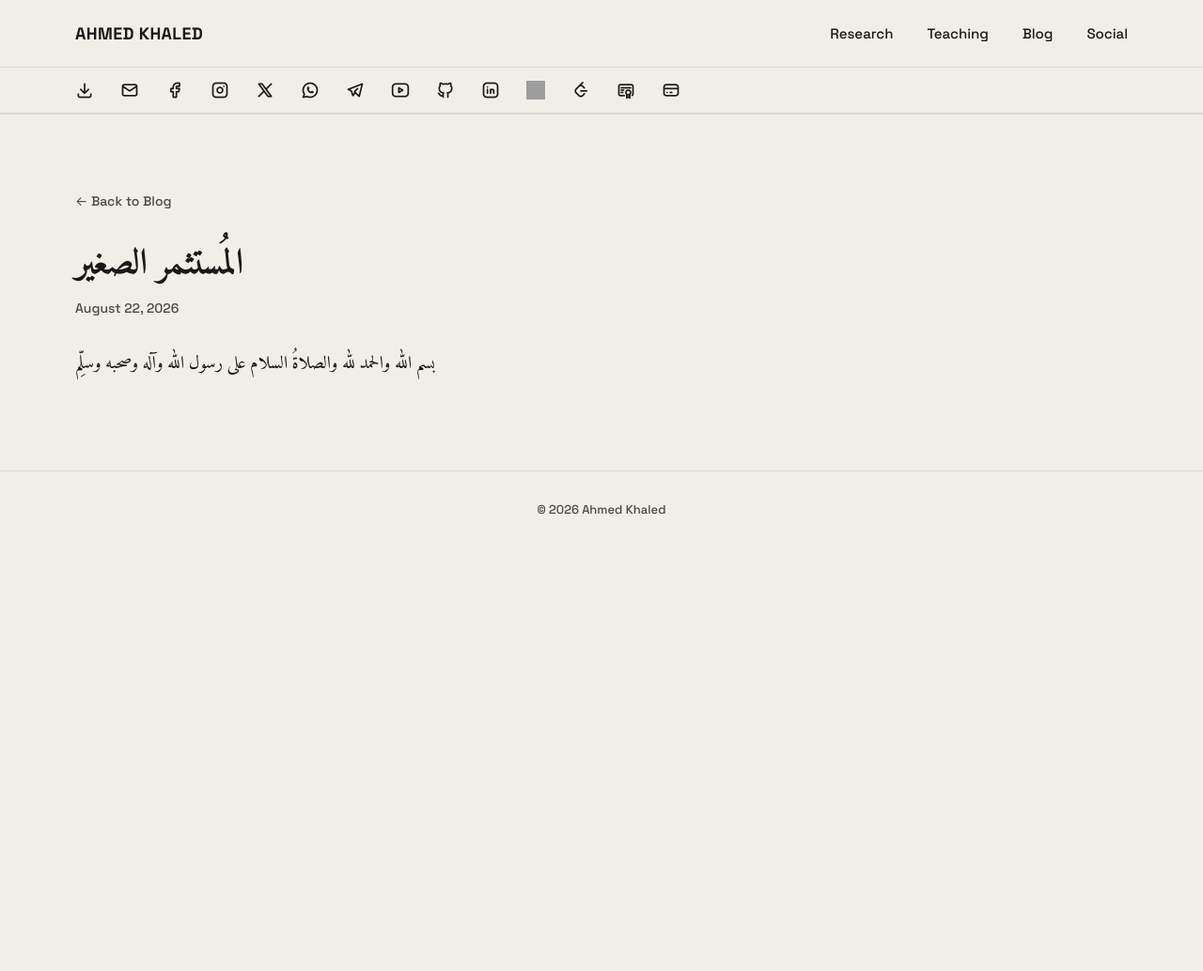
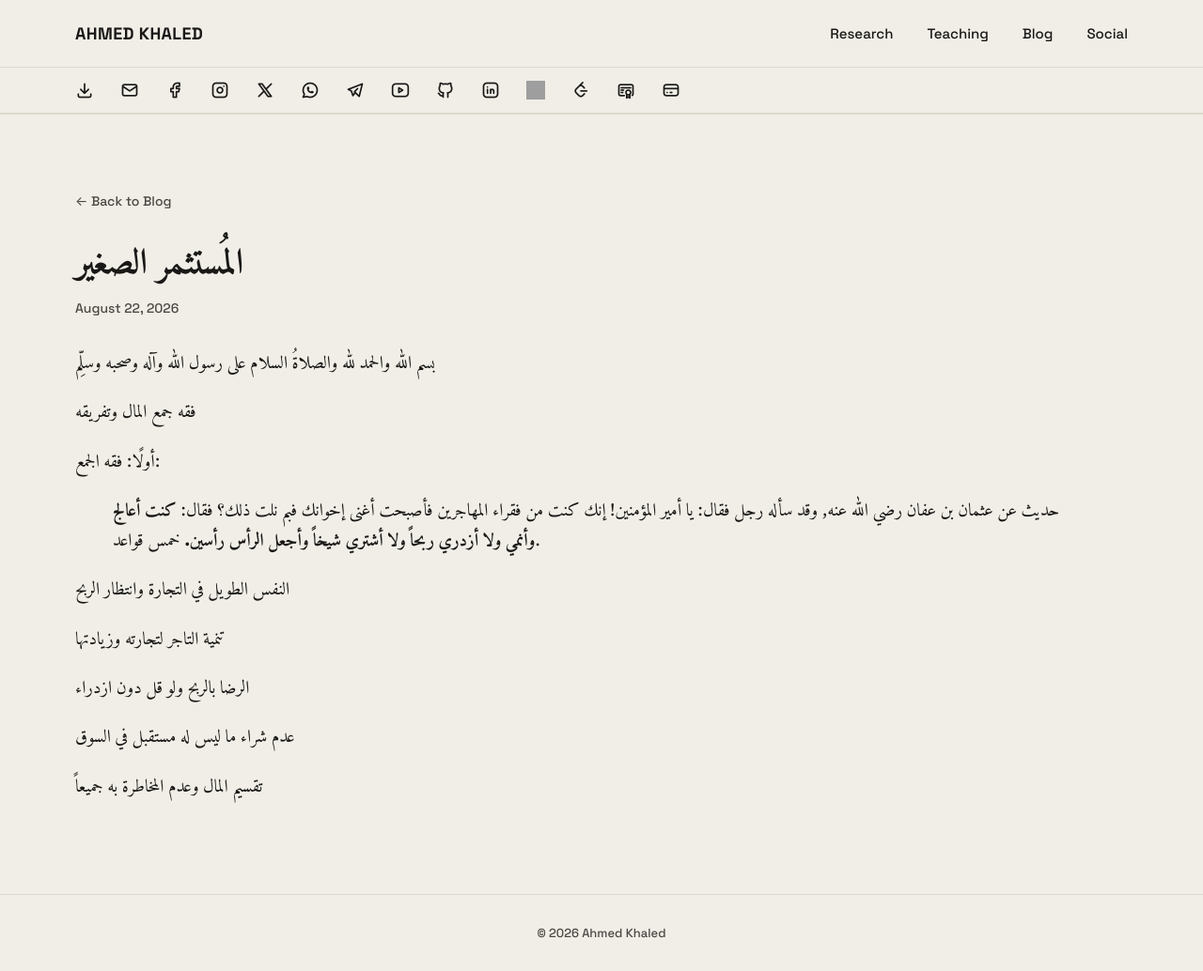
Before and after one commit to sweta-ahmedkhaled/sweta-ahmedkhaled.github.io, a Jekyll site: the page built from _posts/2026-08-22-المُستثمر الصغير.md, in a window 1280 px wide and 1034 px high. Shown: the whole window at 94% size. Built offline with Jekyll 4.4.1, drawn with Linux system fonts in a browser that asks for light colours; our own code applies the rules of GitHub Pages for plain Markdown files; grey boxes are pictures that could not be loaded.

Commit message:
auto-publish: 2026-08-22 07:29

```diff
--- a/_posts/2026-08-22-المُستثمر الصغير.md
+++ b/_posts/2026-08-22-المُستثمر الصغير.md
@@ -1 +1,18 @@
 بسم الله والحمد لله والصلاةُ السلام على رسول الله وآله وصحبه وسلِّم
+
+فقه جمع المال وتفريقه
+
+أولًا: فقه الجمع:
+
+> حديث عن عثمان بن عفان رضي الله عنه, وقد سأله رجل فقال: يا أمير المؤمنين! إنك كنت من فقراء المهاجرين فأصبحت أغنى إخوانك فبم نلت ذلك؟ فقال: **كنت أعالج وأنمي ولا أزدري ربحاً ولا أشتري شيخاً وأجعل الرأس رأسين.** خمس قواعد.
+
+
+النفس الطويل في التجارة وانتظار الربح
+
+تنمية التاجر لتجارته وزيادتها
+
+الرضا بالربح ولو قل دون ازدراء
+
+عدم شراء ما ليس له مستقبل في السوق
+
+تقسيم المال وعدم المخاطرة به جميعاً
```
